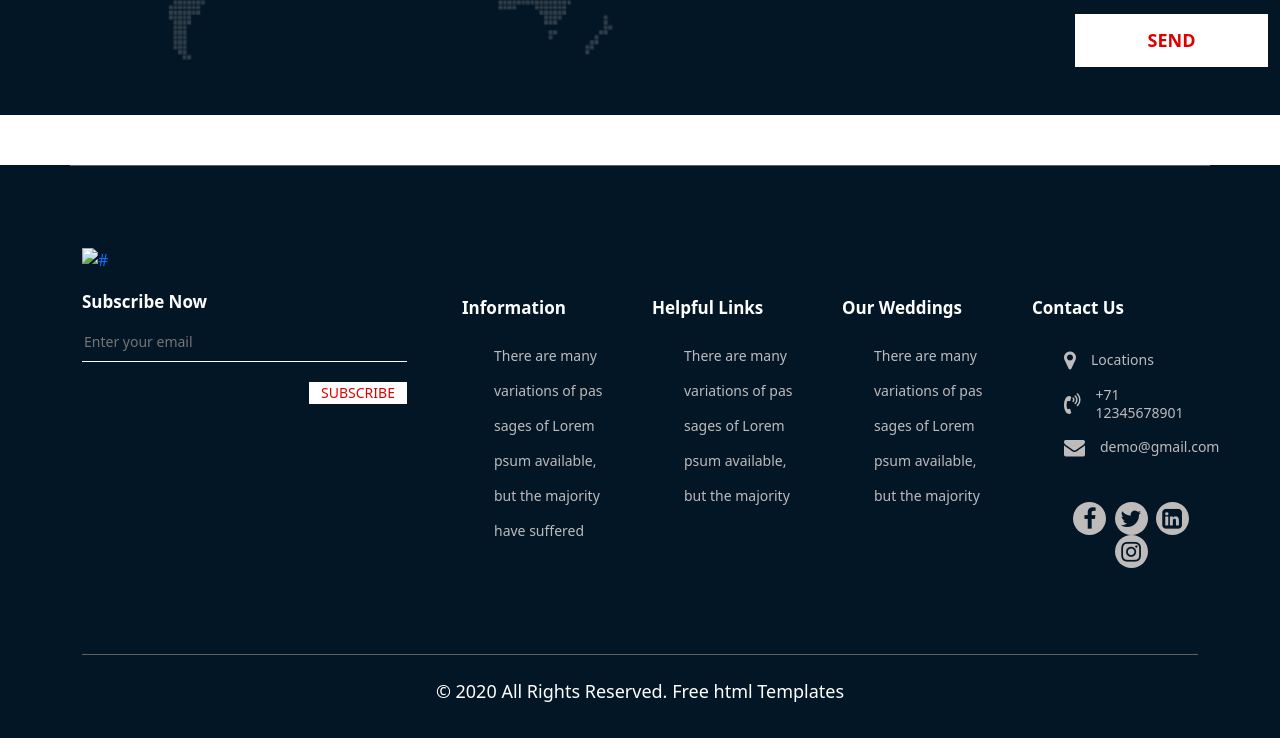
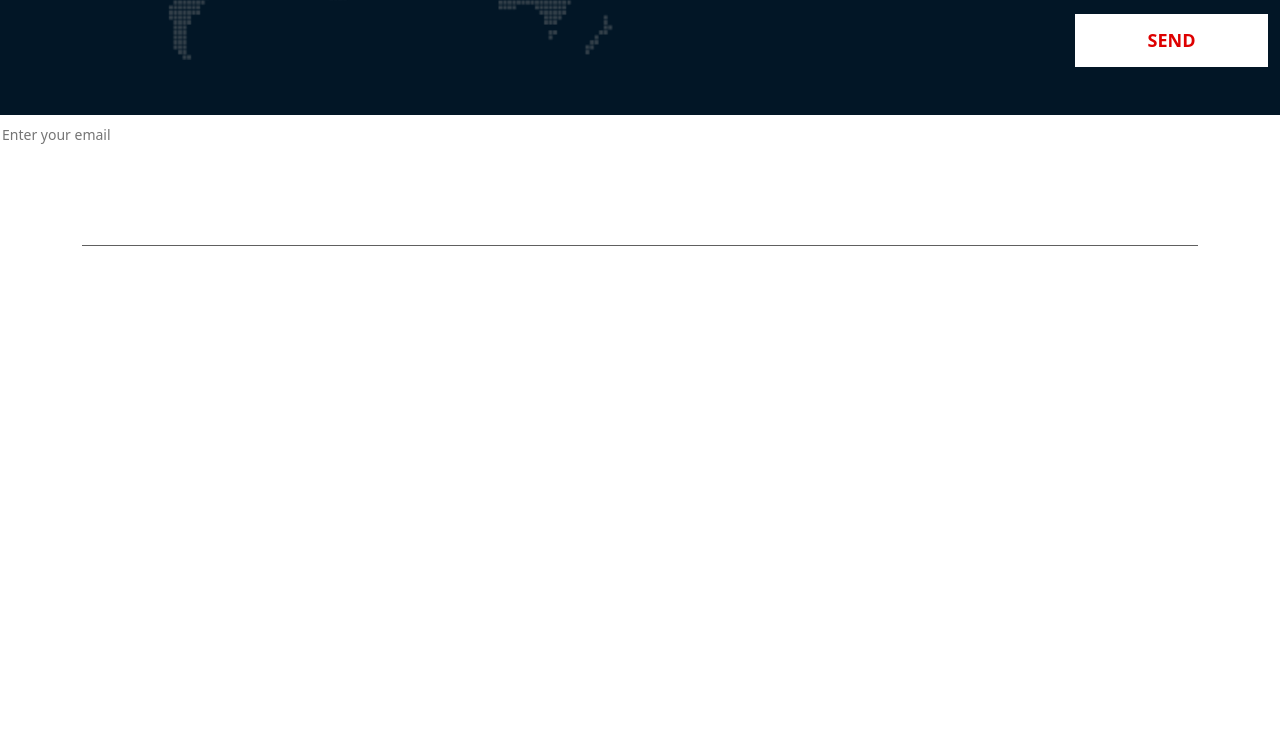
Before and after one commit to posh1001/Gift-Charles, a website: page contact.html in a window 1280 px wide. Shown: the part 827-1565 px from the top of the page. After the commit the page ends 1156 px from the top, so only its background shows below. Drawn offline with nearby package versions, Linux system fonts and the light colour scheme; some packages are replaced by stand-ins of ours; a script that the page names is missing.

Commit message:
Update contact.html

```diff
--- a/contact.html
+++ b/contact.html
@@ -149,88 +149,13 @@
          </div>
       </div>
       <!-- contact -->
-      <!--  footer -->
-      <footer>
-         <div class="footer">
-            <div class="container">
-               <div class="row border_bo1 ">
-                  <div class="col-md-4">
-                     <a class="logof" href="index.html"><img src="images/logo.png" alt="#"/></a>
-                     <form class="form_subscri">
-                        <div class="row">
-                           <div class="col-md-12">
-                              <h3>Subscribe Now</h3>
-                           </div>
-                           <div class="col-md-12">
-                              <input class="subsrib" placeholder="Enter your email" type="text" name="Enter your email">
-                           </div>
-                           <div class="col-md-12">
-                              <button class="subsci_btn">subscribe</button>
-                           </div>
-                        </div>
-                     </form>
-                  </div>
-                  <div class="col-lg-2 col-md-4 col-sm-6">
-                     <div class="infoma">
-                        <h3>Information</h3>
-                        <ul>
-                           <li>There are many </li>
-                           <li>variations of pas</li>
-                           <li>sages of Lorem  </li>
-                           <li>psum available,  </li>
-                           <li>but the majority  </li>
-                           <li>have suffered  </li>
-                        </ul>
-                     </div>
-                  </div>
-                  <div class="col-lg-2 col-md-4 col-sm-6">
-                     <div class="infoma">
-                        <h3>Helpful Links</h3>
-                        <ul>
-                           <li>There are many </li>
-                           <li>variations of pas</li>
-                           <li>sages of Lorem  </li>
-                           <li>psum available,  </li>
-                           <li>but the majority  </li>
-                        </ul>
-                     </div>
-                  </div>
-                  <div class="col-lg-2 col-md-4 col-sm-6">
-                     <div class="infoma">
-                        <h3>Our Weddings</h3>
-                        <ul>
-                           <li>There are many </li>
-                           <li>variations of pas</li>
-                           <li>sages of Lorem  </li>
-                           <li>psum available,  </li>
-                           <li>but the majority  </li>
-                        </ul>
-                     </div>
-                  </div>
-                  <div class="col-lg-2 col-md-4 col-sm-6">
-                     <div class="infoma">
-                        <h3>Contact Us</h3>
-                        <ul class="conta">
-                           <li><i class="fa fa-map-marker" aria-hidden="true"></i>Locations
-                           </li>
-                           <li><i class="fa fa-volume-control-phone" aria-hidden="true"></i>+71 12345678901</li>
-                           <li> <i class="fa fa-envelope" aria-hidden="true"></i><a href="Javascript:void(0)"> demo@gmail.com</a></li>
-                        </ul>
-                        <ul class="social_icon">
-                           <li><a href="Javascript:void(0)"><i class="fa fa-facebook" aria-hidden="true"></i></a></li>
-                           <li><a href="Javascript:void(0)"><i class="fa fa-twitter" aria-hidden="true"></i></a></li>
-                           <li><a href="Javascript:void(0)"><i class="fa fa-linkedin-square" aria-hidden="true"></i></a></li>
-                           <li><a href="Javascript:void(0)"><i class="fa fa-instagram" aria-hidden="true"></i></a></li>
-                        </ul>
-                     </div>
-                  </div>
-               </div>
-            </div>
+      <!--  footer -->                              <input class="subsrib" placeholder="Enter your email" type="text" name="Enter your email">
+
             <div class="copyright">
                <div class="container">
                   <div class="row">
                      <div class="col-md-12">
-                        <p>© 2020 All Rights Reserved. <a href="https://html.design/"> Free html Templates</a></p>
+                        <p>© 2025 All Rights Reserved. <a href="https://html.design/"> Gift & Charles </a></p>
                      </div>
                   </div>
                </div>
```
